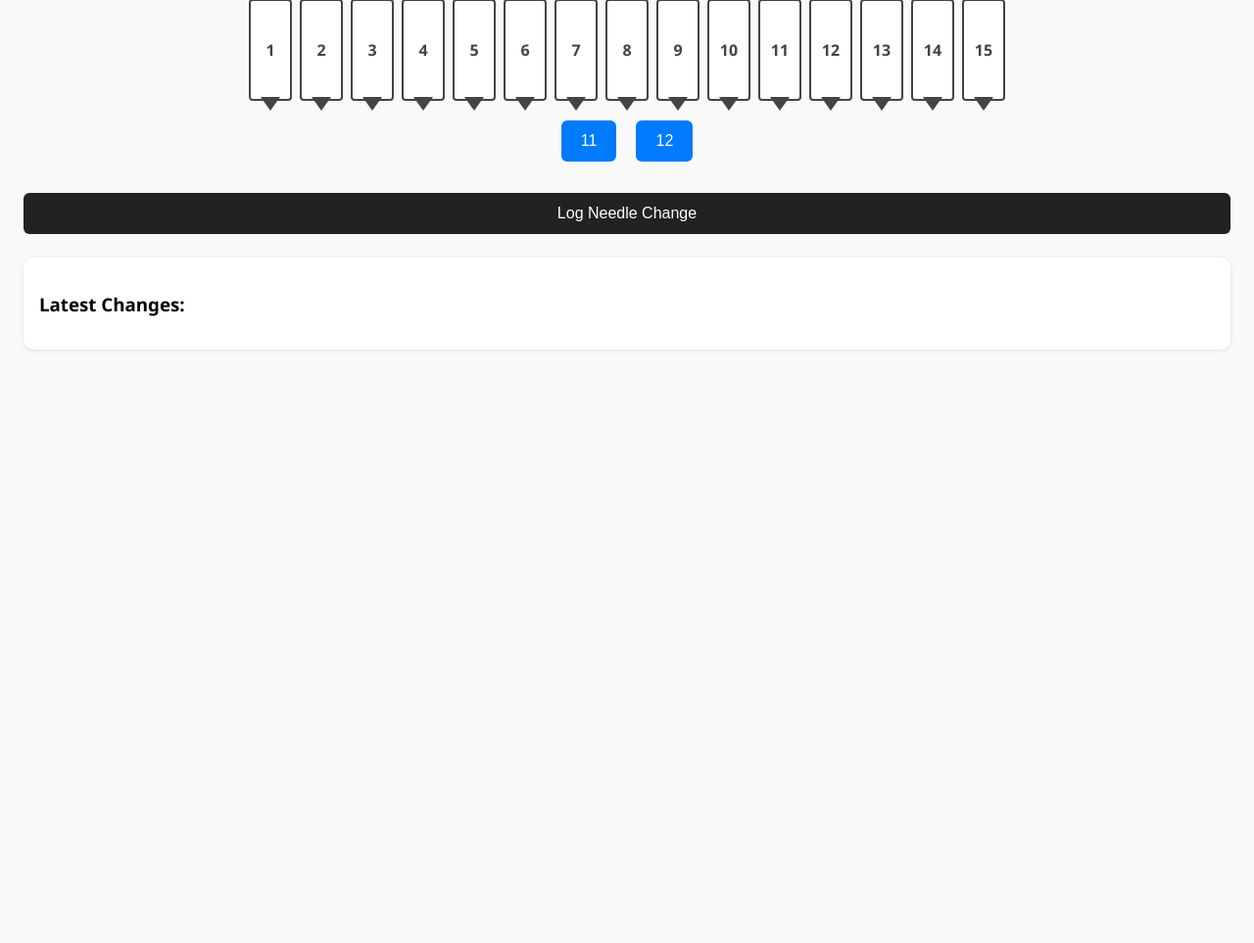
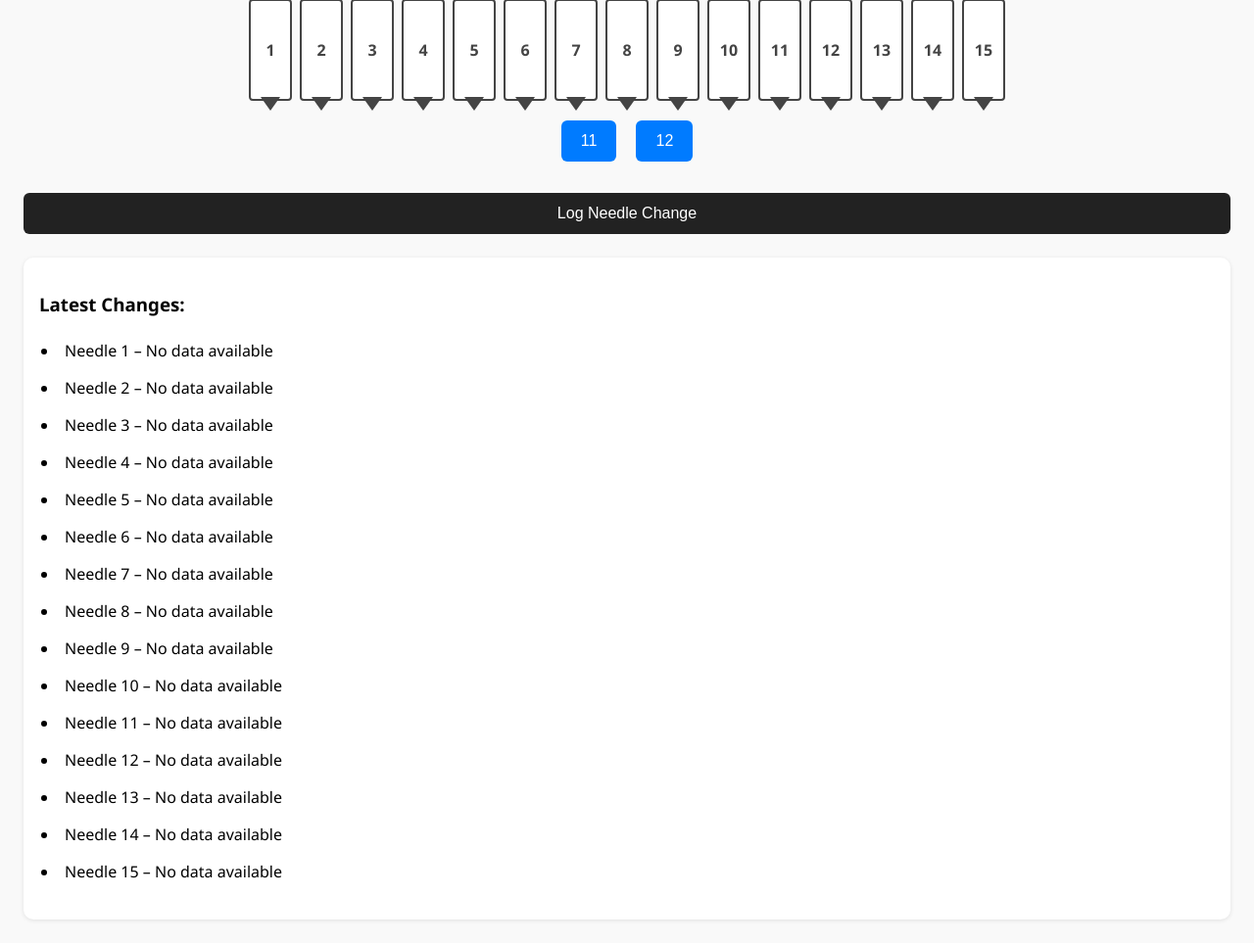
Before and after one commit to gigtarget/needlex, a Flask app: page /head/1/1 in a window 1280 px wide. Shown: the part 192-1155 px from the top of the page at 98% size. Before the commit the page ends 550 px from the top, so only its background shows below. Run offline with Flask 3, Linux system fonts and the light colour scheme.

Commit message:
Update head_view.html

```diff
--- a/app/templates/head_view.html
+++ b/app/templates/head_view.html
@@ -94,6 +94,12 @@
         .log-box ul {
             padding-left: 20px;
         }
+
+        .log-box li {
+            padding: 6px;
+            margin: 4px 0;
+            border-radius: 4px;
+        }
     </style>
 </head>
 <body>
@@ -125,8 +131,18 @@
     <div class="log-box">
         <h3>Latest Changes:</h3>
         <ul>
-            {% for needle, log in last_change_dict.items() %}
-                <li>Needle {{ needle }} (Type {{ log.needle_type }}) – {{ log.timestamp.strftime('%d %b %Y %H:%M:%S') }}</li>
+            {% for needle in range(1, 16) %}
+                {% if last_change_dict.get(needle) %}
+                    {% set log = last_change_dict.get(needle) %}
+                    {% set days_old = (now - log.timestamp).days %}
+                    <li style="background-color: {% if days_old > 10 %}#fff3cd{% else %}#ffffff{% endif %};">
+                        Needle {{ needle }} (Type {{ log.needle_type }}) – {{ log.timestamp.strftime('%d %b %Y') }}
+                    </li>
+                {% else %}
+                    <li style="background-color: #ffffff;">
+                        Needle {{ needle }} – No data available
+                    </li>
+                {% endif %}
             {% endfor %}
         </ul>
     </div>
```
